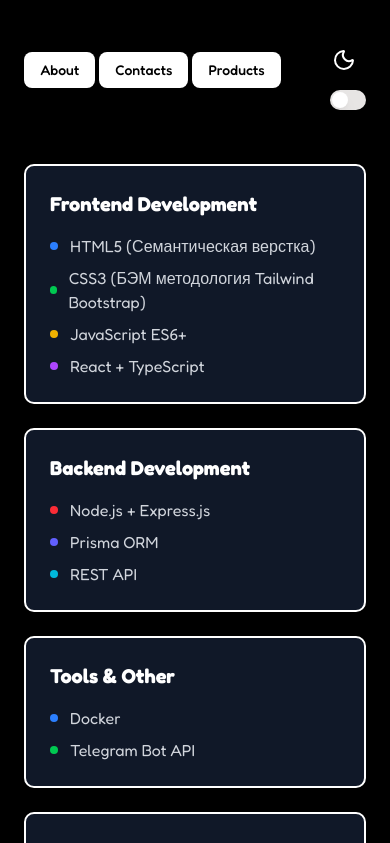
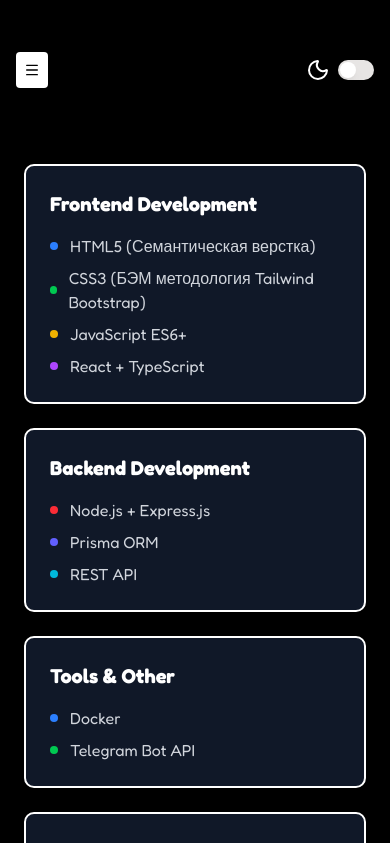
Before and after one commit to maks4k/resume, a React (Vite) app: page /about in a window 390 px wide. Shown: the top 843 px of the page. Built offline with nearby package versions, Linux system fonts and the light colour scheme.

Commit message:
добавил мобильное меню

```diff
--- /dev/null
+++ b/src/components/Resume/header/MobileMenu.jsx
@@ -0,0 +1,55 @@
+import React from 'react'
+import { Routes } from '@/constants/routes'
+import { Link } from 'react-router-dom'
+
+export const MobileMenu = ({setIsMobileMenuOpen,isMobileMenuOpen,isScrolled,isLightTheme}) => {
+  return (
+     isMobileMenuOpen && (
+        <div
+          className={`md:hidden fixed top-20 left-4 z-50 backdrop-blur-xl transition-all duration-300 ${
+            isScrolled ? 'top-16' : 'top-20'
+          } ${
+            isLightTheme
+              ? "bg-white/80 border border-white/20"
+              : "bg-black/80 border border-white/10"
+          } rounded-xl shadow-2xl`}
+        >
+          <div className="flex flex-col p-3 space-y-2 min-w-[120px]">
+            <Link
+              to={Routes.ABOUT}
+              className={`py-3 px-6 rounded-lg transition-all duration-200 text-center whitespace-nowrap ${
+                isLightTheme
+                  ? "bg-white/60 text-black hover:bg-white/90 hover:shadow-md"
+                  : "bg-gray-900/60 text-white hover:bg-gray-900/90 hover:shadow-md"
+              }`}
+              onClick={() => setIsMobileMenuOpen(false)}
+            >
+              About
+            </Link>
+            <Link
+              to={Routes.CONTACTS}
+              className={`py-3 px-6 rounded-lg transition-all duration-200 text-center whitespace-nowrap ${
+                isLightTheme
+                  ? "bg-white/60 text-black hover:bg-white/90 hover:shadow-md"
+                  : "bg-gray-900/60 text-white hover:bg-gray-900/90 hover:shadow-md"
+              }`}
+              onClick={() => setIsMobileMenuOpen(false)}
+            >
+              Contacts
+            </Link>
+            <Link
+              to={Routes.PRODUCTS}
+              className={`py-3 px-6 rounded-lg transition-all duration-200 text-center whitespace-nowrap ${
+                isLightTheme
+                  ? "bg-white/60 text-black hover:bg-white/90 hover:shadow-md"
+                  : "bg-gray-900/60 text-white hover:bg-gray-900/90 hover:shadow-md"
+              }`}
+              onClick={() => setIsMobileMenuOpen(false)}
+            >
+              Products
+            </Link>
+          </div>
+        </div>
+      )
+  )
+}
--- a/src/components/Resume/header/ui/Header.jsx
+++ b/src/components/Resume/header/ui/Header.jsx
@@ -1,3 +1,4 @@
+import { useState, useEffect } from "react";
 import {
   NavigationMenu,
   NavigationMenuItem,
@@ -9,26 +10,47 @@ import { Switch } from "@/shared/ui/switch";
 import { useThemeStore } from "@/store/themStore";
 import { Link } from "react-router-dom";
 import { Routes } from "@/constants/routes";
-import { Moon, Sun } from "lucide-react";
+import { Moon, Sun} from "lucide-react";
+
+import { MobileMenu } from "../MobileMenu";
+import { MobileButtonMenu } from "./MobileButtonMenu";
 
 export const Header = () => {
   const { isLightTheme, toggleTheme } = useThemeStore();
+  // isMobileMenuOpen - отвечает за открытие/закрытие мобильного меню(изначально скрыто)
+  const [isMobileMenuOpen, setIsMobileMenuOpen] = useState(false);
+  const [isScrolled, setIsScrolled] = useState(false);
+
+  // Отслеживаем скролл для перемещения меню
+  useEffect(() => {
+    const handleScroll = () => {
+      setIsScrolled(window.scrollY > 50);
+    };
+
+    window.addEventListener('scroll', handleScroll);
+    return () => window.removeEventListener('scroll', handleScroll);
+  }, []);
+
   return (
     <>
       <div
         className={`${
           isLightTheme ? "bg-white" : "bg-black"
-        } h-35 flex items-center  `}
+        } h-35 flex items-center sticky top-0 z-40 transition-all duration-300 ${
+          isScrolled ? "shadow-md" : ""
+        }`}
       >
+        {/* Десктопная навигация - скрывается на мобильных */}
+        <div className="hidden md:flex w-full">
           <NavigationMenu className="h-20 flex flex-row justify-around items-center w-full max-w-full">
             <NavigationMenuList className="flex flex-1 justify-around items-center h-full">
-            {" "}
               <NavigationMenuItem className="flex items-center">
                 <Link to={Routes.ABOUT}>
-                {" "}
                   <NavigationMenuTrigger
                     className={`${
-                    isLightTheme ? "bg-black text-white" : "bg-white text-black"
+                      isLightTheme
+                        ? "bg-black text-white"
+                        : "bg-white text-black"
                     } cursor-pointer`}
                   >
                     <NavigationMenuLink>About</NavigationMenuLink>
@@ -39,7 +61,9 @@ export const Header = () => {
                 <Link to={Routes.CONTACTS}>
                   <NavigationMenuTrigger
                     className={`${
-                    isLightTheme ? "bg-black text-white" : "bg-white text-black"
+                      isLightTheme
+                        ? "bg-black text-white"
+                        : "bg-white text-black"
                     } cursor-pointer`}
                   >
                     <NavigationMenuLink>Contacts</NavigationMenuLink>
@@ -50,7 +74,9 @@ export const Header = () => {
                 <Link to={Routes.PRODUCTS}>
                   <NavigationMenuTrigger
                     className={`${
-                    isLightTheme ? "bg-black text-white" : "bg-white text-black"
+                      isLightTheme
+                        ? "bg-black text-white"
+                        : "bg-white text-black"
                     } cursor-pointer`}
                   >
                     <NavigationMenuLink>Products</NavigationMenuLink>
@@ -58,12 +84,15 @@ export const Header = () => {
                 </Link>
               </NavigationMenuItem>
             </NavigationMenuList>
+
+            {/* переключатель темы */}
             <div className="flex flex-col items-center justify-center space-x-2 italic h-full">
-            {" "}
-            {/* Добавлен h-full */}
-            <label className={`h-35 flex items-center`} htmlFor="airplane-mode">
+              <label
+                className="h-35 flex items-center"
+                htmlFor="airplane-mode"
+              >
                 {isLightTheme ? (
-                <Sun className="text-black " />
+                  <Sun className="text-black" />
                 ) : (
                   <Moon className="text-white" />
                 )}
@@ -76,6 +105,13 @@ export const Header = () => {
             </div>
           </NavigationMenu>
         </div>
+
+        {/* Мобильная навигация - скрывается на десктопе */}
+ <MobileButtonMenu  setIsMobileMenuOpen={setIsMobileMenuOpen} isMobileMenuOpen={isMobileMenuOpen} isLightTheme={isLightTheme} toggleTheme={toggleTheme}/>
+      </div>
+
+      {/* Мобильное меню (выпадающее) */}
+     <MobileMenu setIsMobileMenuOpen={setIsMobileMenuOpen} isMobileMenuOpen={isMobileMenuOpen} isScrolled={isScrolled} isLightTheme={isLightTheme}/>
     </>
   );
 };
--- /dev/null
+++ b/src/components/Resume/header/ui/MobileButtonMenu.jsx
@@ -0,0 +1,43 @@
+import React from "react";
+import { Button } from "@/shared/ui/button";
+import { Menu, X,Moon, Sun } from "lucide-react";
+import { Switch } from "@/shared/ui/switch";
+export const MobileButtonMenu = ({
+  setIsMobileMenuOpen,
+  isMobileMenuOpen,
+  isLightTheme,
+  toggleTheme,
+}) => {
+  return (
+    <div className="md:hidden flex justify-between items-center w-full px-4">
+      {/* Кнопка меню */}
+      <Button
+        onClick={() => setIsMobileMenuOpen(!isMobileMenuOpen)}
+        className={`p-2 rounded cursor-pointer ${
+          isLightTheme ? "bg-black text-white" : "bg-white text-black"
+        }`}
+      >
+        {/* [≡ Меню] → КЛИК → [✕ Закрыть] → КЛИК → [≡ Меню] → ...
+                 ↓              ↓              ↓
+             false          true           false */}
+
+        {isMobileMenuOpen ? <X size={24} /> : <Menu size={24} />}
+      </Button>
+      {/* Переключатель темы */}
+      <div className="flex items-center space-x-2">
+        <label className="flex items-center" htmlFor="airplane-mode-mobile">
+          {isLightTheme ? (
+            <Sun className="text-black" />
+          ) : (
+            <Moon className="text-white" />
+          )}
+        </label>
+        <Switch
+          id="airplane-mode-mobile"
+          checked={isLightTheme}
+          onCheckedChange={toggleTheme}
+        />
+      </div>
+    </div>
+  );
+};
```
Also changed, not shown: 1 other file (tests, documents, lock files or other folders). Lines whose indentation alone changed are shown as unchanged.
